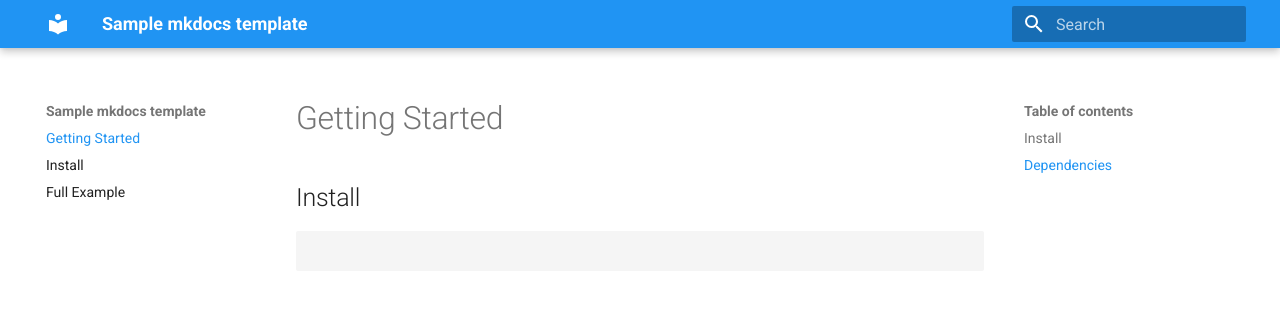
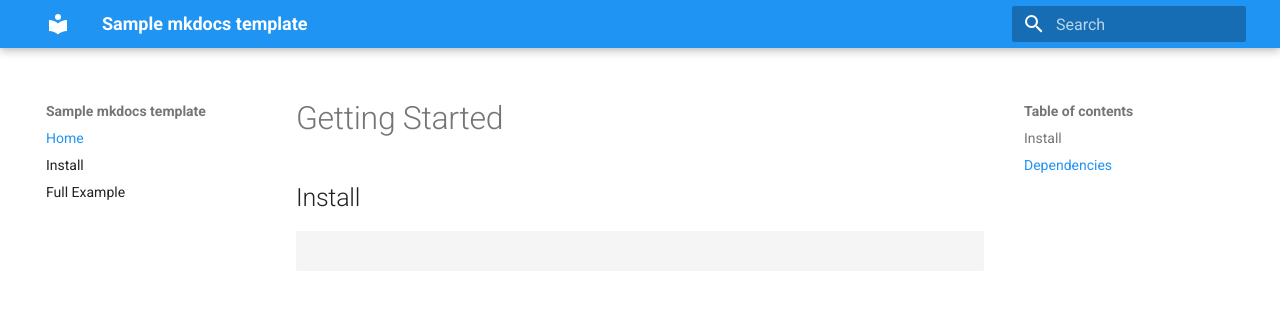
Before and after one commit to hristo-mavrodiev/mkdocs-sample, an MkDocs documentation site: the page built from docs/index.md, in a window 1280 px wide. Shown: the top 316 px of the page. Built offline with MkDocs 1.6.1 and Material for MkDocs 9.7.7, drawn with Linux system fonts in a browser that asks for light colours.

Commit message:
Update mkdocs.yml

```diff
--- a/mkdocs.yml
+++ b/mkdocs.yml
@@ -1,6 +1,6 @@
 site_name: Sample mkdocs template
 nav:
-  - Getting Started: index.md
+  - Home: index.md
   - Install: install.md
   - Full Example: example.md
 theme:
```
